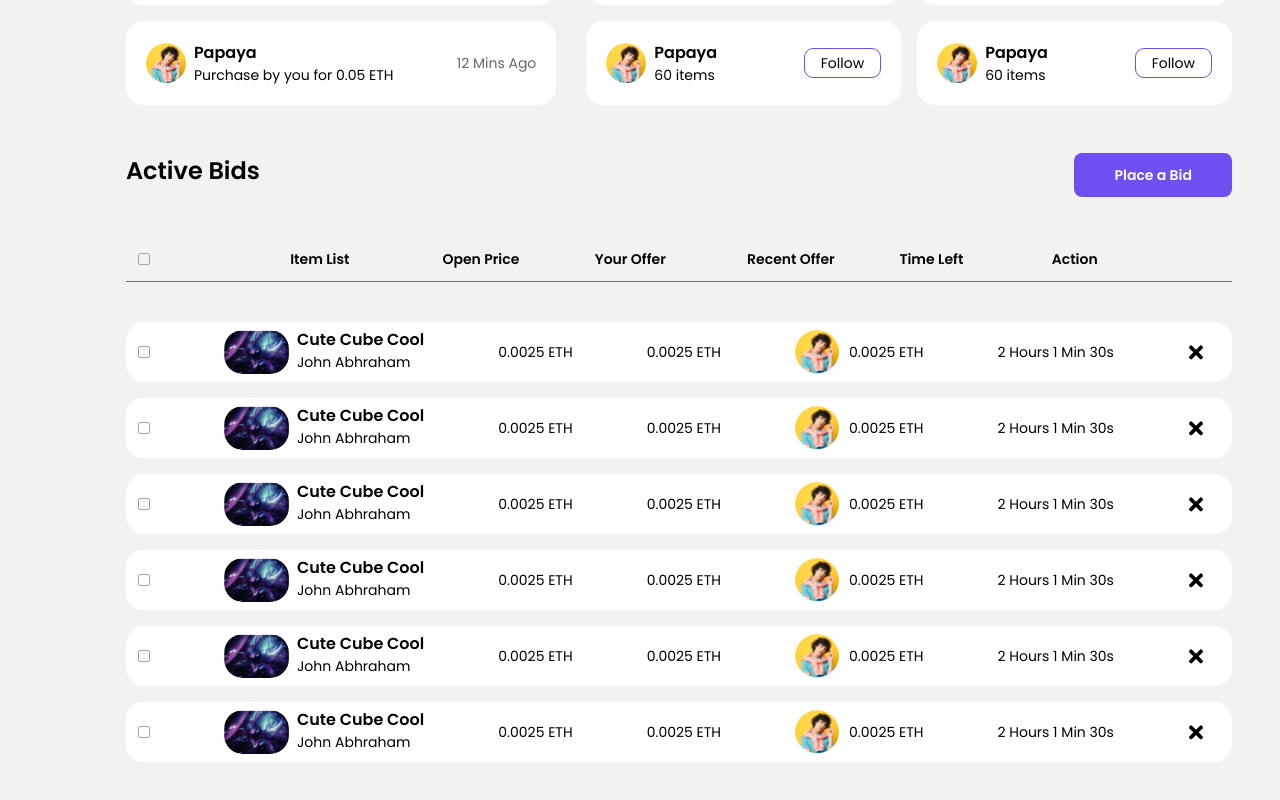
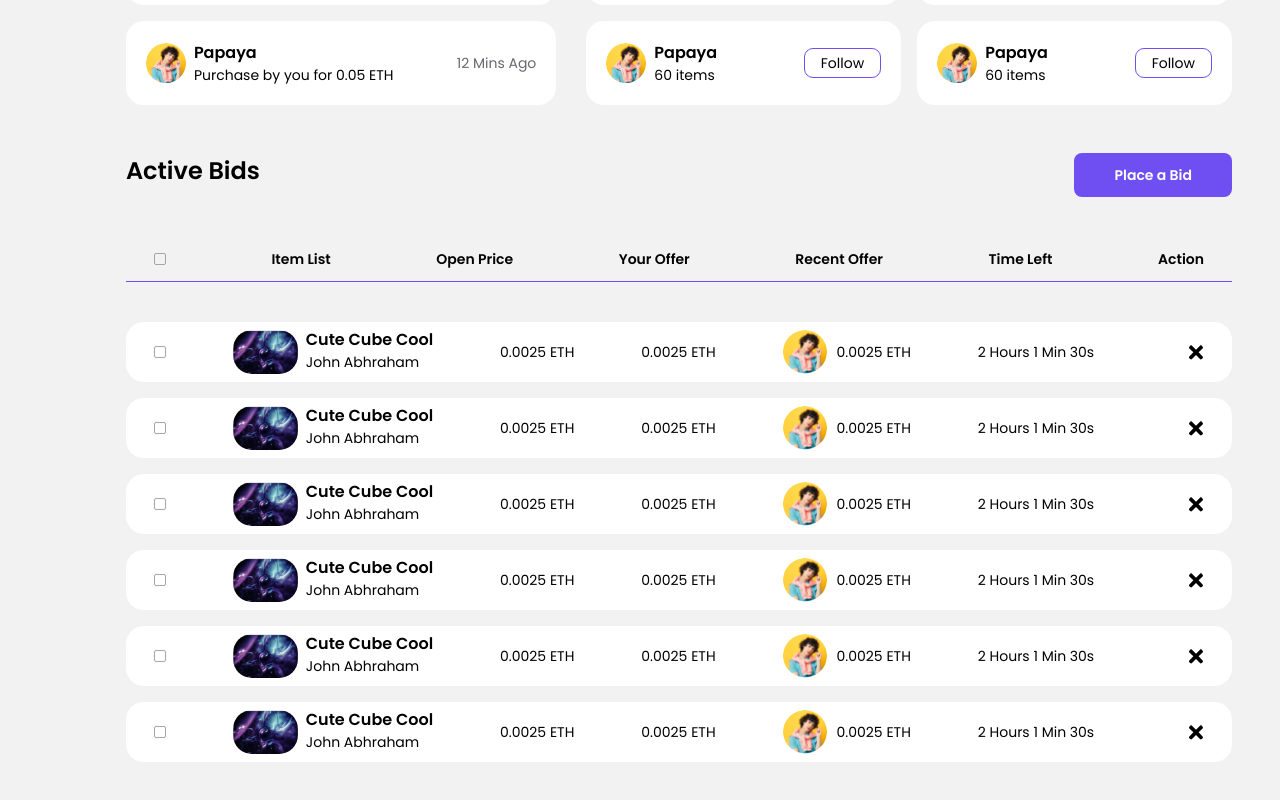
Before and after one commit to SajanThapa22/NFT-website, a React (Vite) app: page / in a window 1280 px wide. Shown: the part 2481-3281 px from the top of the page. Built offline with nearby package versions, Linux system fonts and the light colour scheme.

Commit message:
fixing table

```diff
--- a/src/components/ActiveBidCard.tsx
+++ b/src/components/ActiveBidCard.tsx
@@ -4,7 +4,7 @@ import Cross from "../assets/svgs/cross.svg?react";
 
 const ActiveBidCard = () => {
   return (
-    <div className="flex items-center bg-bg-comp justify-between py-2 pr-7 pl-3 rounded-[18px]">
+    <div className="grid grid-cols-[auto,auto,auto,auto,auto,auto,auto] gap-[40px] items-center bg-bg-comp py-2 px-7 rounded-[18px]">
       <div className="rounded-[2px] w-3 h-3 border border-[#A5A5A5]"></div>
 
       <div className="flex gap-2 items-center">
@@ -12,7 +12,7 @@ const ActiveBidCard = () => {
           <img src={cool} className="w-full object-cover" alt="" />
         </div>
 
-        <div className="flex flex-col gap-1 leading-none">
+        <div className="flex flex-col gap-1 leading-none justify-self-start">
           <p className="text-txt-clr text-[16px] font-semibold capitalize">
             cute cube cool
           </p>
@@ -35,7 +35,7 @@ const ActiveBidCard = () => {
         <p className="capitalize text-txt-clr text-sm">2 Hours 1 min 30s</p>
       </div>
 
-      <div>
+      <div className="justify-self-end">
         <Cross className="text-txt-clr w-[16px] h-[16px]" />
       </div>
     </div>
--- a/src/sections/ActiveBids.tsx
+++ b/src/sections/ActiveBids.tsx
@@ -1,6 +1,6 @@
-import React from "react";
 import Button from "../components/Button";
 import ActiveBidCard from "../components/ActiveBidCard";
+import Cross from "../assets/svgs/cross.svg?react";
 
 const ActiveBids = () => {
   return (
@@ -12,7 +12,7 @@ const ActiveBids = () => {
         <Button text="Place a Bid" styles="bg-purp text-white" />
       </div>
 
-      <div className="grid grid-cols-7 justify-between items-center border-b border-purp py-3 pr-7 pl-3">
+      <div className="grid grid-cols-[auto,auto,auto,auto,auto,auto,auto] justify-between items-center border-b border-purp py-3 px-7">
         <div className="rounded-[2px] w-3 h-3 border border-[#A5A5A5]"></div>
 
         <div>
@@ -55,6 +55,36 @@ const ActiveBids = () => {
         <ActiveBidCard />
         <ActiveBidCard />
       </div>
+
+      {/* <table className="text-txt-clr">
+        <tr className="text-left">
+          <th className="pl-2">
+            <div className="rounded-[2px] w-3 h-3 border border-[#A5A5A5]"></div>
+          </th>
+          <th>item list</th>
+          <th>item list</th>
+          <th>item list</th>
+          <th>item list</th>
+          <th>item list</th>
+          <th className="flex justify-center">Action</th>
+        </tr>
+
+        <tr className="bg-bg-comp p-10">
+          <td className="bg-bg-comp py-2 pl-2 rounded-l-[18px]">
+            <div className="rounded-[2px] w-3 h-3 border border-[#A5A5A5]"></div>
+          </td>
+          <td className="bg-bg-comp py-2">sajan thapa</td>
+          <td className="bg-bg-comp py-2">sajan thapa</td>
+          <td className="bg-bg-comp py-2">sajan thapa</td>
+          <td className="bg-bg-comp py-2">sajan thapa</td>
+          <td className="bg-bg-comp py-2">sajan thapa</td>
+          <td className="bg-bg-comp py-2 rounded-r-[18px]">
+            <div className="flex justify-center">
+              <Cross className="text-txt-clr w-[16px] h-[16px]" />
+            </div>
+          </td>
+        </tr>
+      </table> */}
     </div>
   );
 };
```
